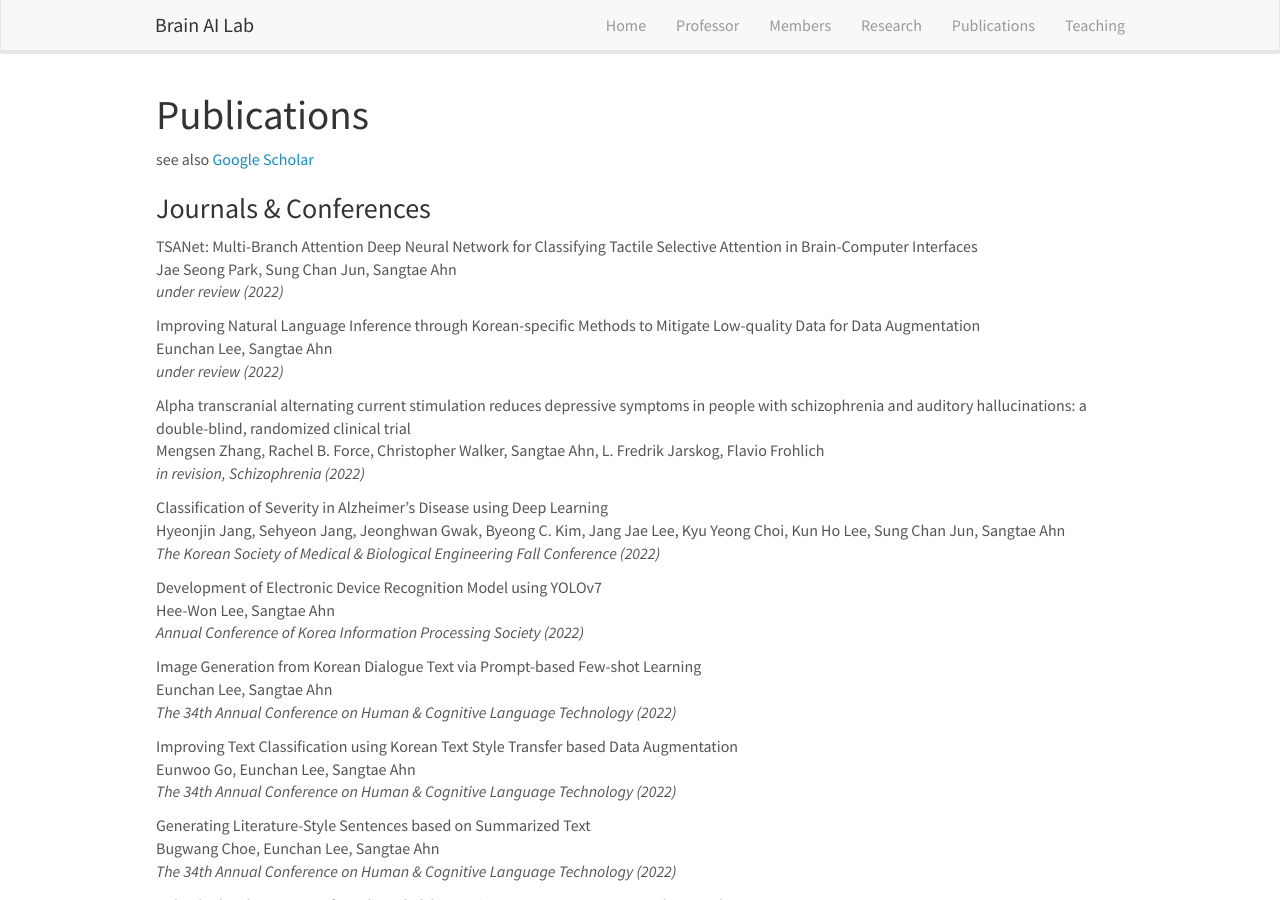
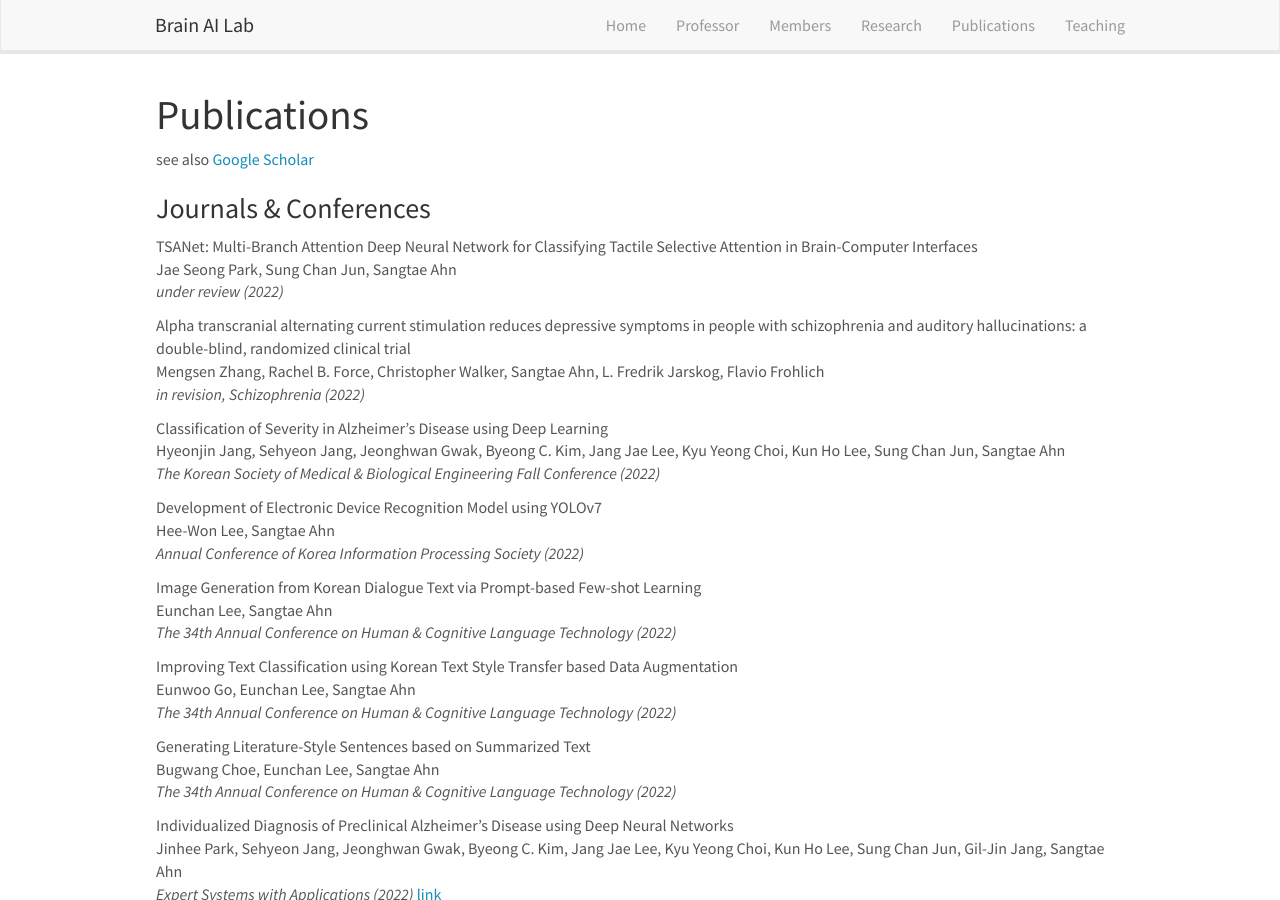
Before and after one commit to KNU-BrainAI/knu-brainai.github.io, a Jekyll site: the page built from _pages/publications.md, in a window 1280 px wide and 900 px high. Built offline with Jekyll 4.4.1, drawn with Linux system fonts in a browser that asks for light colours; nearby versions of some CDN libraries.

Commit message:
Update publist.yml

```diff
--- a/_data/publist.yml
+++ b/_data/publist.yml
@@ -1,9 +1,5 @@
 - title: "TSANet: Multi-Branch Attention Deep Neural Network for Classifying Tactile Selective Attention in Brain-Computer Interfaces"
   authors: Jae Seong Park, Sung Chan Jun, Sangtae Ahn
-  journal: under review (2022)
-
-- title: "Improving Natural Language Inference through Korean-specific Methods to Mitigate Low-quality Data for Data Augmentation"
-  authors: Eunchan Lee, Sangtae Ahn
   journal: under review (2022)
 
 - title: "Alpha transcranial alternating current stimulation reduces depressive symptoms in people with schizophrenia and auditory hallucinations: a double-blind, randomized clinical trial"
```
